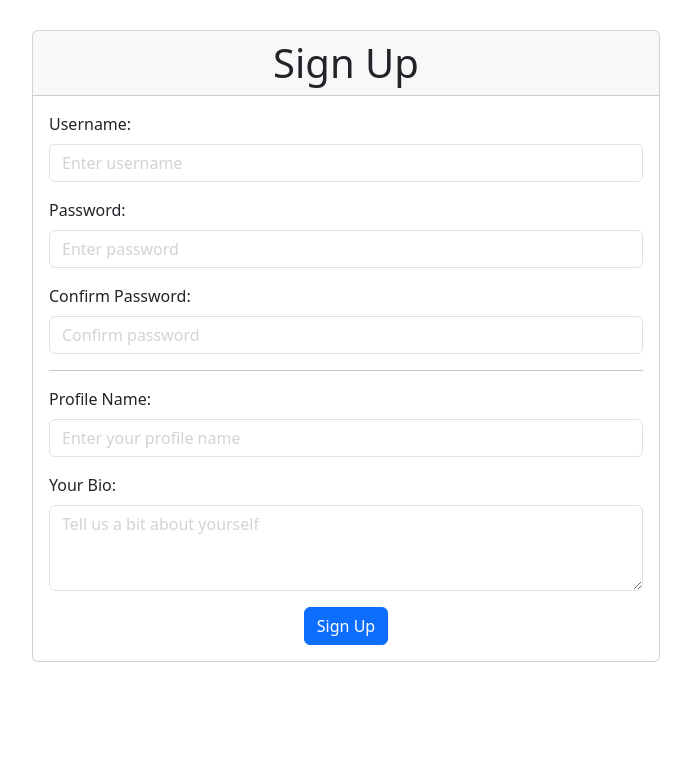
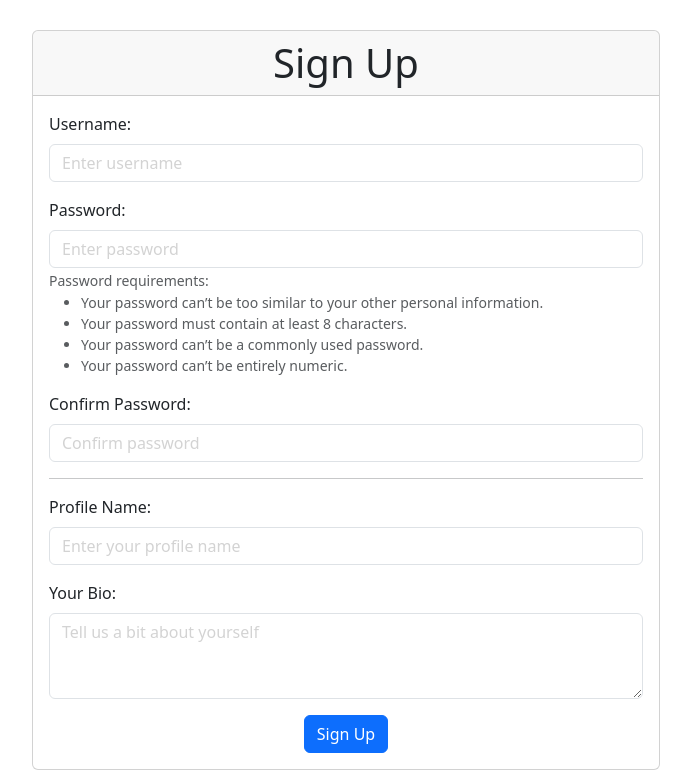
Before and after one commit to hungtran27411/Ruckus, a Django app: page /accounts/signup/ in a window 1280 px wide. Shown: the part 42-812 px from the top of the page, without its empty margins (294-985 px from the left). Before the commit the page ends 704 px from the top, so only its background shows below. Run offline with Django 4.2, Linux system fonts and the light colour scheme.

Commit message:
repairs post merge

```diff
--- a/main_app/templates/registration/signup.html
+++ b/main_app/templates/registration/signup.html
@@ -36,6 +36,14 @@
               placeholder="Enter password"
               name="password1"
             />
+            <small class="form-text text-muted">
+              Password requirements:
+              <ul>
+                {% for text in help_texts %}
+                  <li>{{ text }}</li>
+                {% endfor %}
+              </ul>
+            </small>
           </div>
           <div class="mb-3">
             <label for="id_password2" class="form-label"
--- a/main_app/views.py
+++ b/main_app/views.py
@@ -51,10 +51,13 @@ def signup(request):
     else:
         user_form = UserCreationForm()
         profile_form = ProfileForm()
+
+    help_texts = get_password_validators_help_texts()
     return render(request, 'registration/signup.html', {
         'error_message': error_message,
         'user_form': user_form,
-        'profile_form': profile_form
+        'profile_form': profile_form,
+        'help_texts': help_texts
     })
 
 
```
Also changed, not shown: Ruckus/settings.py (+14 -14 lines).
